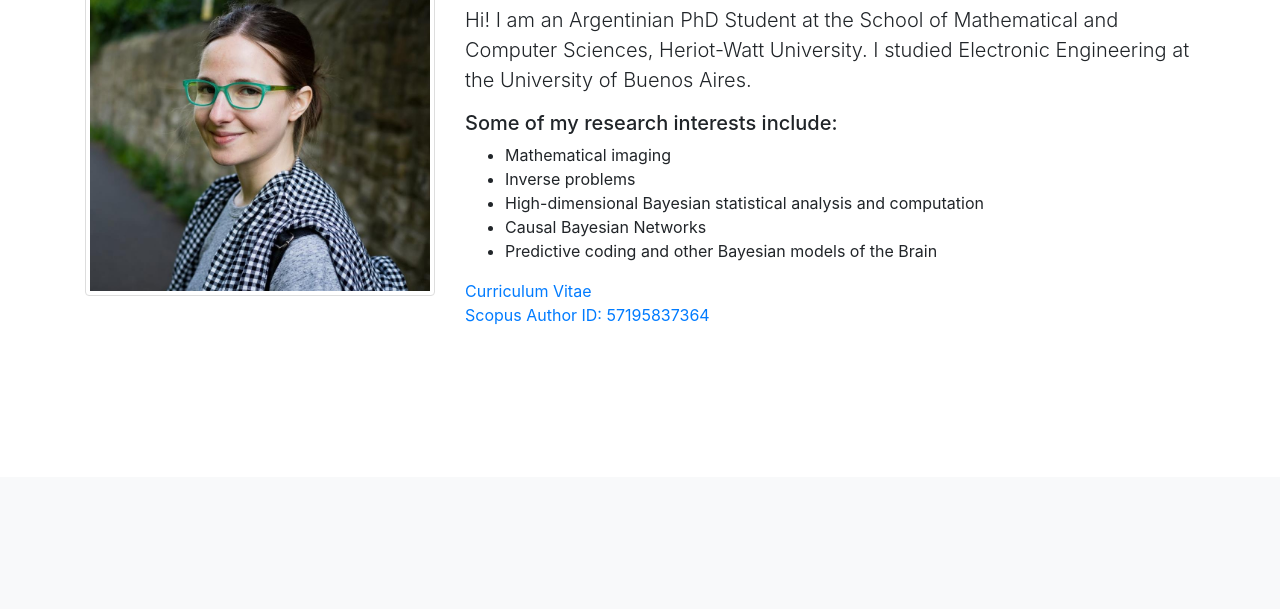
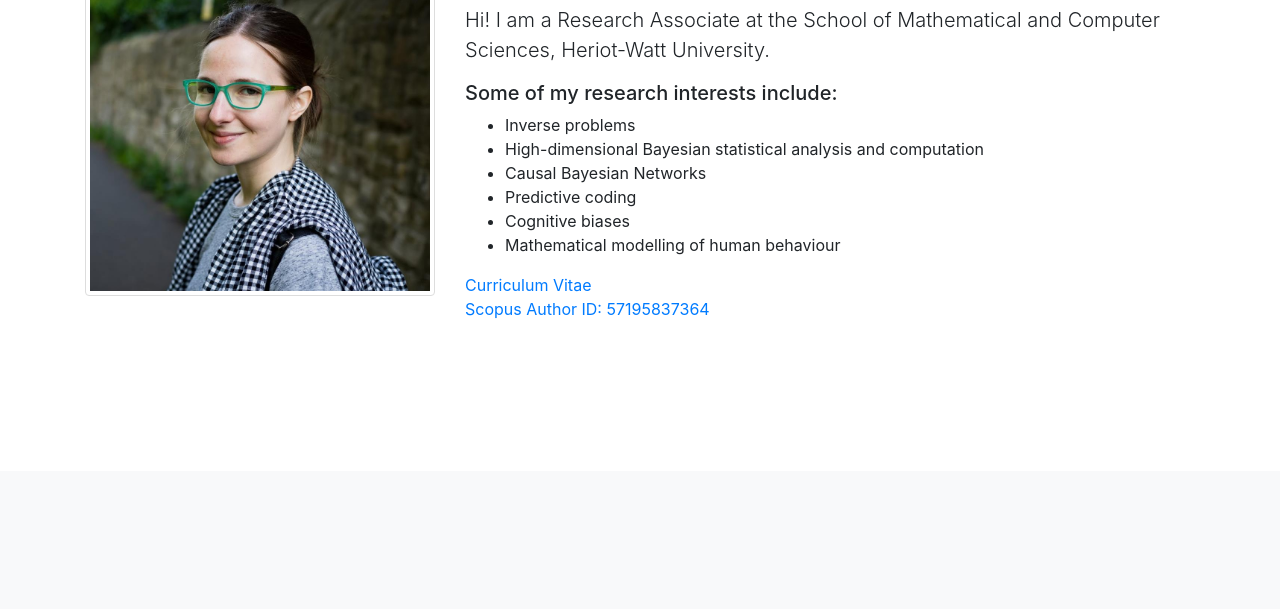
Before and after one commit to anafvidal/anafvidal.github.io, a website with bundled scripts: page index.html in a window 1280 px wide. Shown: the part 191-800 px from the top of the page. Built offline with nearby package versions, Linux system fonts and the light colour scheme.

Commit message:
updated postdoctoral position

```diff
--- a/index.html
+++ b/index.html
@@ -75,16 +75,20 @@
           </div>
           <div class="col-lg-8 mx-auto">
             <h2>About Me</h2>
-            <p class="lead">Hi! I am an Argentinian PhD Student at the School of Mathematical and Computer Sciences, Heriot-Watt University.
-			I studied Electronic Engineering at the University of Buenos Aires. </p>
+            <p class="lead">Hi! I am a Research Associate at the School of Mathematical and Computer Sciences, Heriot-Watt University.
+			 </p>
 
 			<h5>Some of my research interests include:</h5>
 			<ul>
-				<li>Mathematical imaging</li>
+
 				<li>Inverse problems</li>
 				<li>High-dimensional Bayesian statistical analysis and computation</li>
 				<li>Causal Bayesian Networks</li>
-				<li>Predictive coding and other Bayesian models of the Brain</li>
+				<li>Predictive coding</li>
+				<li>Cognitive biases</li>
+				<li>Mathematical modelling of human behaviour</li>
+
+
 
 			</ul>
 
```
Also changed, not shown: 1 other file.
